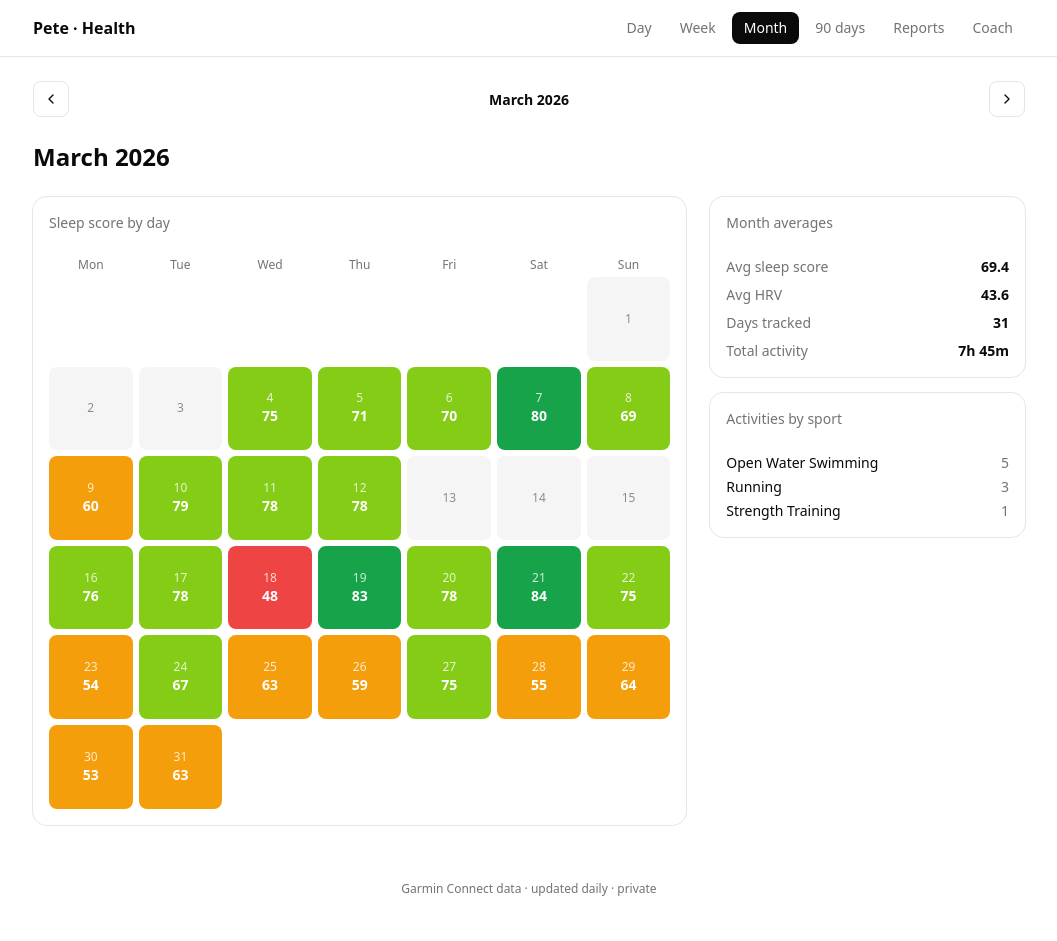
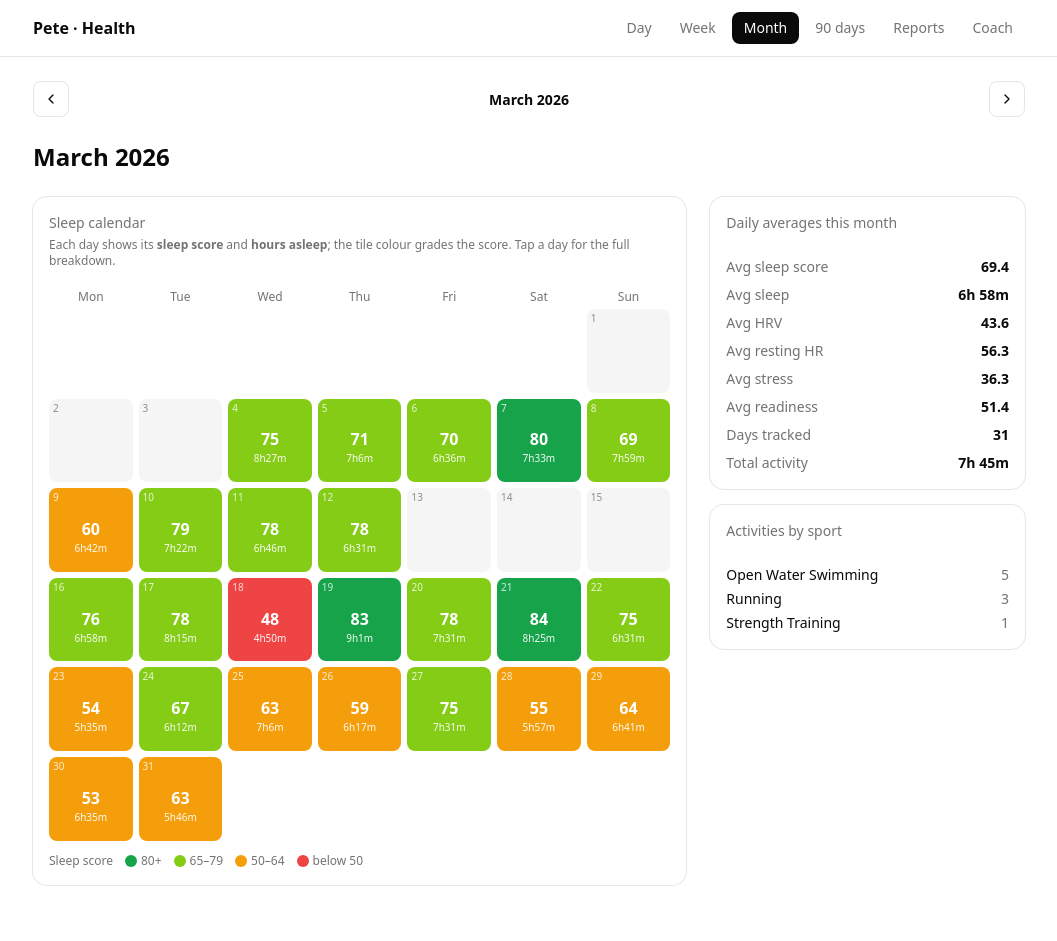
Before and after one commit to PortalPeteZero/pete-health-dashboard, a Next.js app: page /month/2026/3 in a window 1280 px wide. Shown: the top 941 px of the page, without its empty margins (111-1168 px from the left). Built offline with nearby package versions, Linux system fonts and the light colour scheme.

Commit message:
feat: richer Week + Month views (per-day score/hours/HRV/RHR/stress/readiness, colour legend, hours in averages); fix avg-sleep excluding total_min:0 no-sleep nights

```diff
--- a/app/month/[year]/[month]/page.tsx
+++ b/app/month/[year]/[month]/page.tsx
@@ -7,6 +7,7 @@ import {
 import { avg, minutesToHm, sportLabel } from "@/lib/format";
 import { DateNav } from "@/components/date-nav";
 import { MonthHeatmap } from "@/components/month-heatmap";
+import { SleepLegend } from "@/components/sleep-legend";
 import { Card, CardContent, CardHeader, CardTitle } from "@/components/ui/card";
 
 export const dynamicParams = false;
@@ -40,7 +41,12 @@ export default async function MonthPage({
   const nextKey = `${next.year}-${String(next.month).padStart(2, "0")}`;
 
   const avgSleep = avg(days, (d) => d.sleep.score);
+  // Only count nights that actually recorded sleep — "watch not worn" days store total_min: 0.
+  const avgSleepMin = avg(days, (d) => (d.sleep.score === null ? null : d.sleep.total_min));
   const avgHrv = avg(days, (d) => d.hrv.last_night);
+  const avgRhr = avg(days, (d) => d.daily.resting_hr);
+  const avgStress = avg(days, (d) => d.daily.stress_avg);
+  const avgReadiness = avg(days, (d) => d.training_readiness.score);
   const totalActivityMin = days.reduce(
     (a, d) => a + d.activities.reduce((s, x) => s + x.duration_min, 0),
     0,
@@ -61,13 +67,18 @@ export default async function MonthPage({
       <div className="grid grid-cols-1 gap-6 lg:grid-cols-3">
         <div className="lg:col-span-2">
           <Card>
-            <CardHeader className="pb-2">
+            <CardHeader className="pb-1">
               <CardTitle className="text-sm font-medium text-muted-foreground">
-                Sleep score by day
+                Sleep calendar
               </CardTitle>
+              <p className="text-xs text-muted-foreground">
+                Each day shows its <strong>sleep score</strong> and <strong>hours asleep</strong>;
+                the tile colour grades the score. Tap a day for the full breakdown.
+              </p>
             </CardHeader>
             <CardContent>
               <MonthHeatmap year={y} month={m} days={days} />
+              <SleepLegend className="mt-3" />
             </CardContent>
           </Card>
         </div>
@@ -75,12 +86,19 @@ export default async function MonthPage({
           <Card>
             <CardHeader className="pb-2">
               <CardTitle className="text-sm font-medium text-muted-foreground">
-                Month averages
+                Daily averages this month
               </CardTitle>
             </CardHeader>
             <CardContent className="space-y-2">
               <Row label="Avg sleep score" value={avgSleep} />
+              <Row
+                label="Avg sleep"
+                value={avgSleepMin != null ? minutesToHm(avgSleepMin) : null}
+              />
               <Row label="Avg HRV" value={avgHrv} />
+              <Row label="Avg resting HR" value={avgRhr} />
+              <Row label="Avg stress" value={avgStress} />
+              <Row label="Avg readiness" value={avgReadiness} />
               <Row label="Days tracked" value={days.length} />
               <Row label="Total activity" value={minutesToHm(totalActivityMin)} />
             </CardContent>
--- a/app/week/[isoWeek]/page.tsx
+++ b/app/week/[isoWeek]/page.tsx
@@ -1,4 +1,3 @@
-import Link from "next/link";
 import { format } from "date-fns";
 import {
   getWeekDays,
@@ -10,8 +9,10 @@ import {
   navigatePrevWeek,
   navigateNextWeek,
 } from "@/lib/data";
-import { avg, minutesToHm, sleepScoreColor, sportLabel } from "@/lib/format";
+import { avg, minutesToHm, sportLabel } from "@/lib/format";
 import { DateNav } from "@/components/date-nav";
+import { DayTile } from "@/components/day-tile";
+import { SleepLegend } from "@/components/sleep-legend";
 import { MarkdownPanel } from "@/components/markdown-panel";
 import { Card, CardContent, CardHeader, CardTitle } from "@/components/ui/card";
 
@@ -38,7 +39,11 @@ export default async function WeekPage({
   const weekNo = isoWeek.split("-W")[1];
 
   const avgSleep = avg(days, (d) => d.sleep.score);
+  // Only count nights that actually recorded sleep — "watch not worn" days store total_min: 0.
+  const avgSleepMin = avg(days, (d) => (d.sleep.score === null ? null : d.sleep.total_min));
   const avgHrv = avg(days, (d) => d.hrv.last_night);
+  const avgRhr = avg(days, (d) => d.daily.resting_hr);
+  const avgStress = avg(days, (d) => d.daily.stress_avg);
   const avgReadiness = avg(days, (d) => d.training_readiness.score);
   const totalActivityMin = days.reduce(
     (a, d) => a + d.activities.reduce((s, x) => s + x.duration_min, 0),
@@ -50,6 +55,15 @@ export default async function WeekPage({
   for (const d of days)
     for (const a of d.activities)
       bySport.set(a.sport, (bySport.get(a.sport) ?? 0) + 1);
+
+  const avgStats = [
+    { label: "avg sleep score", value: avgSleep ?? "—" },
+    { label: "avg sleep", value: avgSleepMin != null ? minutesToHm(avgSleepMin) : "—" },
+    { label: "avg HRV", value: avgHrv ?? "—" },
+    { label: "avg RHR", value: avgRhr ?? "—" },
+    { label: "avg stress", value: avgStress ?? "—" },
+    { label: "avg readiness", value: avgReadiness ?? "—" },
+  ];
 
   return (
     <div className="space-y-6">
@@ -76,67 +90,37 @@ export default async function WeekPage({
         </Card>
       )}
 
-      <div className="grid grid-cols-7 gap-2">
-        {dateStrings.map((ds) => {
-          const d = byDate.get(ds);
-          const dow = new Date(ds + "T12:00:00").toLocaleDateString("en-GB", {
-            weekday: "short",
-          });
-          const dayNum = ds.slice(-2);
-          if (!d) {
-            return (
-              <div
-                key={ds}
-                className="flex flex-col items-center rounded-lg border border-dashed p-2 text-center"
-              >
-                <span className="text-xs text-muted-foreground">{dow}</span>
-                <span className="text-xs text-muted-foreground">{dayNum}</span>
-                <span className="mt-2 text-xs text-muted-foreground">—</span>
-              </div>
-            );
-          }
-          return (
-            <Link
+      <div>
+        <div className="grid grid-cols-2 gap-2 sm:grid-cols-4 lg:grid-cols-7">
+          {dateStrings.map((ds) => (
+            <DayTile
               key={ds}
-              href={`/day/${ds}`}
-              className="flex flex-col items-center rounded-lg border p-2 text-center transition-colors hover:bg-accent"
-            >
-              <span className="text-xs text-muted-foreground">{dow}</span>
-              <span className="text-xs text-muted-foreground">{dayNum}</span>
-              <span
-                className="mt-2 flex h-8 w-8 items-center justify-center rounded-full text-xs font-bold text-white"
-                style={{ backgroundColor: sleepScoreColor(d.sleep.score) }}
-              >
-                {d.sleep.score ?? "–"}
-              </span>
-              <span className="mt-1 text-[10px] text-muted-foreground">
-                {d.activities.length ? `${d.activities.length} act` : ""}
-              </span>
-            </Link>
-          );
-        })}
+              day={byDate.get(ds) ?? null}
+              weekday={new Date(ds + "T12:00:00").toLocaleDateString("en-GB", {
+                weekday: "short",
+              })}
+              dayNum={ds.slice(-2)}
+              date={ds}
+            />
+          ))}
+        </div>
+        <SleepLegend className="mt-3" />
       </div>
 
-      <div className="grid grid-cols-1 gap-4 sm:grid-cols-2">
-        <Card>
+      <div className="grid grid-cols-1 gap-4 lg:grid-cols-3">
+        <Card className="lg:col-span-2">
           <CardHeader className="pb-2">
             <CardTitle className="text-sm font-medium text-muted-foreground">
-              Week averages
+              Daily averages this week
             </CardTitle>
           </CardHeader>
           <CardContent className="grid grid-cols-3 gap-4">
-            <div>
-              <div className="text-2xl font-bold tabular-nums">{avgSleep ?? "—"}</div>
-              <div className="text-xs text-muted-foreground">avg sleep</div>
-            </div>
-            <div>
-              <div className="text-2xl font-bold tabular-nums">{avgHrv ?? "—"}</div>
-              <div className="text-xs text-muted-foreground">avg HRV</div>
-            </div>
-            <div>
-              <div className="text-2xl font-bold tabular-nums">{avgReadiness ?? "—"}</div>
-              <div className="text-xs text-muted-foreground">avg readiness</div>
-            </div>
+            {avgStats.map((s) => (
+              <div key={s.label}>
+                <div className="text-2xl font-bold tabular-nums">{s.value}</div>
+                <div className="text-xs text-muted-foreground">{s.label}</div>
+              </div>
+            ))}
           </CardContent>
         </Card>
         <Card>
--- /dev/null
+++ b/components/day-tile.tsx
@@ -0,0 +1,81 @@
+import Link from "next/link";
+import { minutesToHm, sleepScoreColor } from "@/lib/format";
+import type { GarminDay } from "@/lib/types";
+
+function Mini({ label, value }: { label: string; value: number | null }) {
+  return (
+    <div className="flex items-baseline justify-between gap-1">
+      <span className="text-[10px] uppercase tracking-wide text-muted-foreground">
+        {label}
+      </span>
+      <span className="text-xs font-semibold tabular-nums">{value ?? "—"}</span>
+    </div>
+  );
+}
+
+export function DayTile({
+  day,
+  weekday,
+  dayNum,
+  date,
+}: {
+  day: GarminDay | null;
+  weekday: string;
+  dayNum: string;
+  date: string;
+}) {
+  if (!day) {
+    return (
+      <div className="flex flex-col rounded-lg border border-dashed p-3">
+        <div className="text-center">
+          <div className="text-xs font-semibold">{weekday}</div>
+          <div className="text-xs text-muted-foreground">{dayNum}</div>
+        </div>
+        <div className="flex flex-1 items-center justify-center py-4 text-xs text-muted-foreground">
+          No data
+        </div>
+      </div>
+    );
+  }
+
+  const s = day.sleep;
+  return (
+    <Link
+      href={`/day/${date}`}
+      className="flex flex-col rounded-lg border p-3 transition-colors hover:bg-accent"
+    >
+      <div className="text-center">
+        <div className="text-xs font-semibold">{weekday}</div>
+        <div className="text-xs text-muted-foreground">{dayNum}</div>
+      </div>
+
+      <div className="mt-2 flex flex-col items-center">
+        <span className="text-[10px] uppercase tracking-wide text-muted-foreground">
+          Sleep
+        </span>
+        <span
+          className="mt-0.5 flex h-9 w-9 items-center justify-center rounded-full text-sm font-bold text-white"
+          style={{ backgroundColor: sleepScoreColor(s.score) }}
+        >
+          {s.score ?? "–"}
+        </span>
+        <span className="mt-1 text-xs font-semibold tabular-nums">
+          {s.total_min ? minutesToHm(s.total_min) : "—"}
+        </span>
+      </div>
+
+      <div className="mt-3 space-y-1 border-t pt-2">
+        <Mini label="HRV" value={day.hrv.last_night} />
+        <Mini label="RHR" value={day.daily.resting_hr} />
+        <Mini label="Stress" value={day.daily.stress_avg} />
+        <Mini label="Ready" value={day.training_readiness.score} />
+      </div>
+
+      {day.activities.length > 0 && (
+        <div className="mt-2 text-center text-[10px] text-muted-foreground">
+          {day.activities.length} activit{day.activities.length === 1 ? "y" : "ies"}
+        </div>
+      )}
+    </Link>
+  );
+}
--- a/components/month-heatmap.tsx
+++ b/components/month-heatmap.tsx
@@ -3,6 +3,11 @@ import { sleepScoreColor } from "@/lib/format";
 import type { GarminDay } from "@/lib/types";
 
 const WEEKDAYS = ["Mon", "Tue", "Wed", "Thu", "Fri", "Sat", "Sun"];
+
+function compactHm(min: number | null): string {
+  if (min === null || min === undefined) return "";
+  return `${Math.floor(min / 60)}h${Math.round(min % 60)}m`;
+}
 
 export function MonthHeatmap({
   year,
@@ -37,21 +42,33 @@ export function MonthHeatmap({
         {cells.map((cell, i) => {
           if (!cell) return <div key={i} />;
           const score = cell.day?.sleep.score ?? null;
+          const hasData = !!cell.day && score !== null;
           const dayNum = parseInt(cell.date.slice(-2), 10);
           const inner = (
             <div
-              className="flex aspect-square flex-col items-center justify-center rounded-md text-xs font-medium"
+              className="flex aspect-square flex-col rounded-md p-1"
               style={{
-                backgroundColor: cell.day ? sleepScoreColor(score) : "var(--muted)",
-                color: cell.day && score !== null ? "#fff" : "var(--muted-foreground)",
+                backgroundColor: hasData ? sleepScoreColor(score) : "var(--muted)",
+                color: hasData ? "#fff" : "var(--muted-foreground)",
               }}
             >
-              <span className="opacity-80">{dayNum}</span>
-              {score !== null && <span className="text-sm font-bold tabular-nums">{score}</span>}
+              <span className="text-[10px] font-medium leading-none opacity-80">{dayNum}</span>
+              {hasData && (
+                <div className="flex flex-1 flex-col items-center justify-center leading-none">
+                  <span className="text-base font-bold tabular-nums">{score}</span>
+                  <span className="mt-0.5 text-[10px] opacity-95">
+                    {compactHm(cell.day!.sleep.total_min)}
+                  </span>
+                </div>
+              )}
             </div>
           );
           return cell.day ? (
-            <Link key={i} href={`/day/${cell.date}`} className="transition-transform hover:scale-105">
+            <Link
+              key={i}
+              href={`/day/${cell.date}`}
+              className="transition-transform hover:scale-105"
+            >
               {inner}
             </Link>
           ) : (
--- /dev/null
+++ b/components/sleep-legend.tsx
@@ -0,0 +1,25 @@
+const BANDS = [
+  { label: "80+", color: "#16a34a" },
+  { label: "65–79", color: "#84cc16" },
+  { label: "50–64", color: "#f59e0b" },
+  { label: "below 50", color: "#ef4444" },
+];
+
+export function SleepLegend({ className = "" }: { className?: string }) {
+  return (
+    <div
+      className={`flex flex-wrap items-center gap-x-3 gap-y-1 text-xs text-muted-foreground ${className}`}
+    >
+      <span className="font-medium">Sleep score</span>
+      {BANDS.map((b) => (
+        <span key={b.label} className="flex items-center gap-1">
+          <span
+            className="inline-block h-3 w-3 rounded-sm"
+            style={{ backgroundColor: b.color }}
+          />
+          {b.label}
+        </span>
+      ))}
+    </div>
+  );
+}
```
